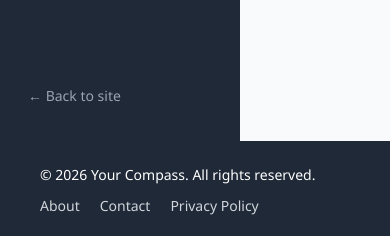
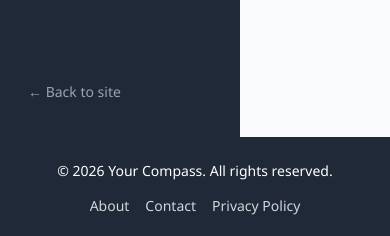
Before and after one commit to Jeyran999/Your-Compass, a React app in the folder Frontend/: page /admin/orders in a window 390 px wide. Shown: the part 605-841 px from the top of the page. Built offline with nearby package versions, Linux system fonts and the light colour scheme; no server answers; sample sign-in values are in the browser's storage; the HTML template or start-up script is replaced by a standard one.

Commit message:
fix: update responsive styles

```diff
--- a/Frontend/src/components/cards/TourCard.module.scss
+++ b/Frontend/src/components/cards/TourCard.module.scss
@@ -7,6 +7,7 @@
   overflow: hidden;
   box-shadow: 0 1px 3px rgba(0, 0, 0, 0.1);
   transition: box-shadow 0.2s ease;
+  width: 100%;
 
   &:hover {
     box-shadow: 0 4px 12px rgba(0, 0, 0, 0.15);
--- a/Frontend/src/components/common/Footer.module.scss
+++ b/Frontend/src/components/common/Footer.module.scss
@@ -1,9 +1,14 @@
 @import "../../styles/variables";
+@import "../../styles/mixins";
 
 .footer {
   background-color: $text-dark;
   color: white;
   padding: 24px 40px;
+
+  @include respond(mobile) {
+    padding: 24px 20px;
+  }
 }
 
 .content {
@@ -15,11 +20,24 @@
   flex-wrap: wrap;
   gap: 12px;
   font-size: 14px;
+
+  @include respond(mobile) {
+    flex-direction: column;
+    align-items: center;
+    text-align: center;
+    gap: 16px;
+  }
 }
 
 .links {
   display: flex;
   gap: 20px;
+
+  @include respond(mobile) {
+    gap: 16px;
+    flex-wrap: wrap;
+    justify-content: center;
+  }
 
   a {
     color: #d1d5db;
--- a/Frontend/src/pages/Home.module.scss
+++ b/Frontend/src/pages/Home.module.scss
@@ -1,4 +1,5 @@
 @import "../styles/variables";
+@import "../styles/mixins";
 
 .container {
   max-width: 1200px;
@@ -7,9 +8,19 @@
 }
 
 .grid {
-  display: grid;
-  grid-template-columns: repeat(3, 1fr);
+  display: flex;
+  flex-wrap: wrap;
   gap: 20px;
+
+  > * {
+    flex: 1 1 260px;
+    max-width: 350px;
+
+    @include respond(tablet) {
+      flex-basis: 45%;
+      max-width: 48%;
+    }
+  }
 }
 
 .pagination {
@@ -69,7 +80,9 @@
   background-position: right 12px center;
   padding-right: 36px;
   min-width: 210px;
-  transition: border-color 0.2s ease, box-shadow 0.2s ease;
+  transition:
+    border-color 0.2s ease,
+    box-shadow 0.2s ease;
 
   &:focus {
     outline: none;
--- a/Frontend/src/pages/MyOrders.module.scss
+++ b/Frontend/src/pages/MyOrders.module.scss
@@ -1,7 +1,8 @@
 @import "../styles/variables";
+@import "../styles/mixins";
 
 .container {
-  max-width: 800px;
+  max-width: 1200px;
   margin: 0 auto;
   padding: 40px 20px;
 }
@@ -27,9 +28,19 @@
   border-radius: 10px;
   padding: 16px 20px;
   margin-bottom: 12px;
+  gap: 24px;
+
+  @include respond(mobile) {
+    flex-direction: column;
+    align-items: flex-start;
+    gap: 12px;
+  }
 }
 
 .info {
+  flex: 1;
+  min-width: 0; // prevents long text from overflowing
+
   h3 {
     font-size: 16px;
     color: $text-dark;
@@ -43,7 +54,14 @@
 }
 
 .right {
-  text-align: right;
+  display: flex;
+  align-items: center;
+  gap: 12px;
+  flex-shrink: 0; // never getting smaller
+  @include respond(mobile) {
+    justify-content: space-between;
+    width: 100%;
+  }
 }
 
 .price {
--- a/Frontend/src/pages/Quiz.module.scss
+++ b/Frontend/src/pages/Quiz.module.scss
@@ -1,4 +1,5 @@
 @import "../styles/variables";
+@import "../styles/mixins";
 
 .container {
   max-width: 700px;
@@ -8,6 +9,13 @@
   display: flex;
   flex-direction: column;
   justify-content: center;
+
+  @include respond(mobile) {
+    padding: 24px 16px;
+    min-height: auto;
+    justify-content: center;
+    margin: auto;
+  }
 }
 
 .title {
@@ -34,12 +42,9 @@
 }
 
 .options {
-  display: grid;
-  grid-template-columns: repeat(2, 1fr);
+  display: flex;
+  flex-direction: column;
   gap: 10px;
-    display: flex;
-  flex-direction: column;
-  justify-content: center;
 }
 
 .option {
@@ -82,11 +87,26 @@
 }
 
 .resultsGrid {
-  display: grid;
-  grid-template-columns: repeat(auto-fit, minmax(220px, 300px));
+  display: flex;
+  flex-wrap: wrap;
   justify-content: center;
   gap: 20px;
   margin-top: 20px;
+
+  > * {
+    flex: 1 1 260px;
+    max-width: 300px;
+  }
+
+  @include respond(mobile) {
+    flex-direction: column;
+    align-items: center;
+
+    > * {
+      max-width: 320px;
+      width: 100%;
+    }
+  }
 }
 
 .matchInfo {
```
